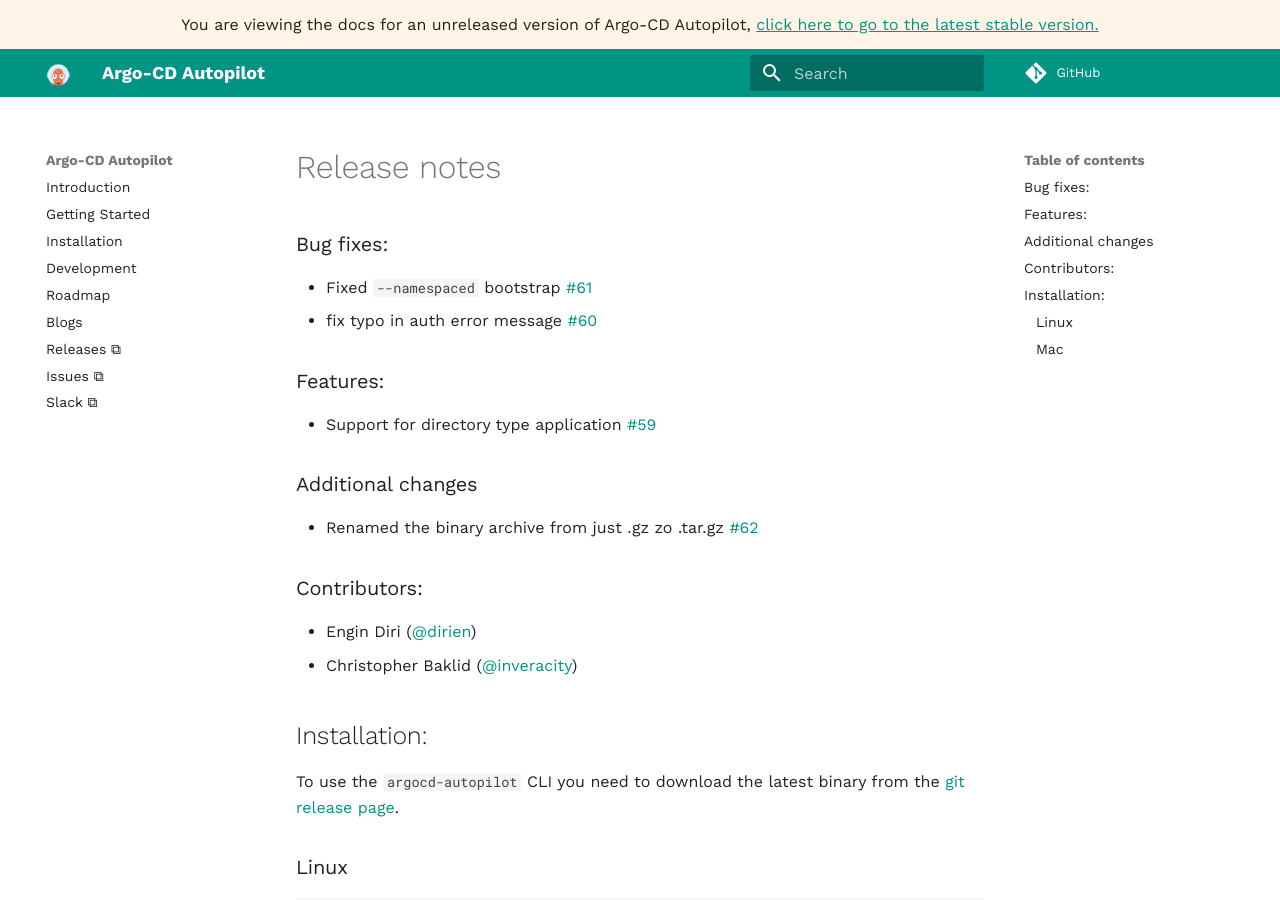
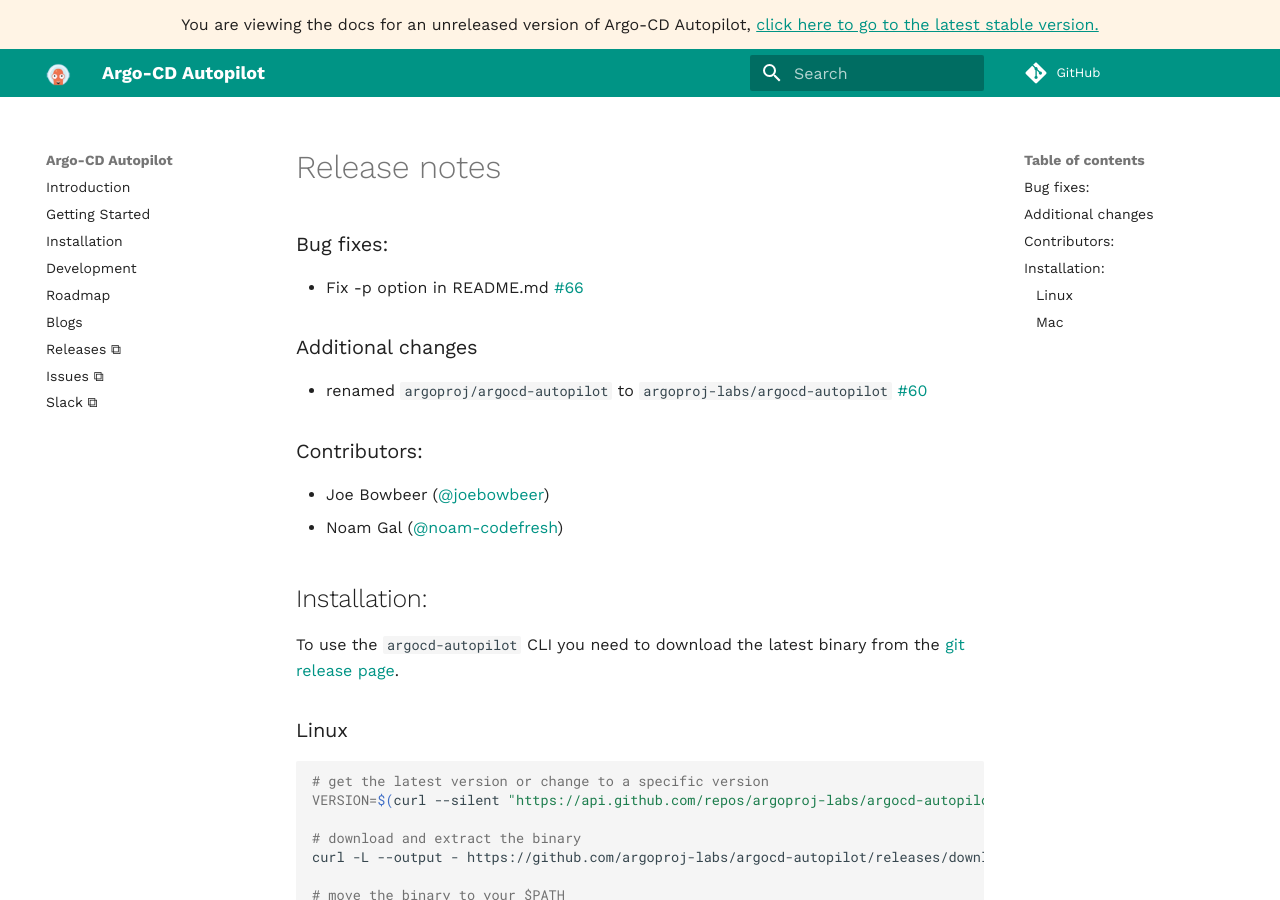
Before and after one commit to argoproj-labs/argocd-autopilot, an MkDocs documentation site: the page built from docs/releases/release_notes.md, in a window 1280 px wide and 900 px high. Built offline with MkDocs 1.6.1 and Material for MkDocs 9.7.7, drawn with Linux system fonts in a browser that asks for light colours; comment, search, counter and statistics services are not loaded.

Commit message:
release v0.1.8 (#68)
* updated release data

* wip

* release imporovements

Co-authored-by: roi.kramer <roi.kramer@codefresh.io>

```diff
--- a/CHANGELOG.md
+++ b/CHANGELOG.md
@@ -1,5 +1,9 @@
 # Changelog:
 
+# v0.1.8
+
+* Fix -p option in README.md
+* renamed module from `argoproj/argocd-autopilot` to `argoproj-labs/argocd-autopilot`
 # v0.1.7
 
 * Fixed `--namespaced` bootstrap
--- a/docs/releases/release_notes.md
+++ b/docs/releases/release_notes.md
@@ -1,20 +1,15 @@
 ### Bug fixes:
 
-* Fixed `--namespaced` bootstrap [#61](https://github.com/argoproj-labs/argocd-autopilot/pull/61)
-* fix typo in auth error message [#60](https://github.com/argoproj-labs/argocd-autopilot/pull/60)
-
-### Features:
-
-* Support for directory type application [#59](https://github.com/argoproj-labs/argocd-autopilot/issues/59)
+* Fix -p option in README.md [#66](https://github.com/argoproj-labs/argocd-autopilot/pull/66)
 
 ### Additional changes
 
-* Renamed the binary archive from just .gz zo .tar.gz [#62](https://github.com/argoproj-labs/argocd-autopilot/pull/62)
+* renamed `argoproj/argocd-autopilot` to `argoproj-labs/argocd-autopilot` [#60](https://github.com/argoproj-labs/argocd-autopilot/pull/67)
 
 ### Contributors:
 
-- Engin Diri ([@dirien](https://github.com/dirien))
-- Christopher Baklid ([@inveracity](https://github.com/inveracity))
+- Joe Bowbeer ([@joebowbeer](https://github.com/joebowbeer))
+- Noam Gal ([@noam-codefresh](https://github.com/noam-codefresh))
 
 ## Installation:
 
```
Also changed, not shown: 3 other files.
